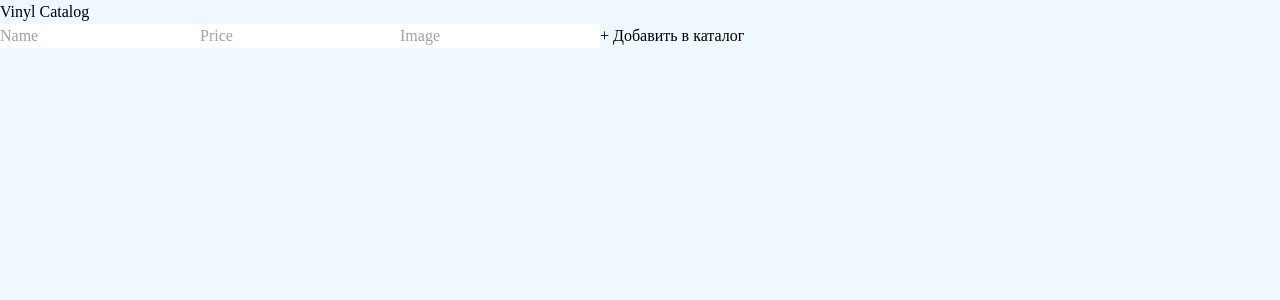
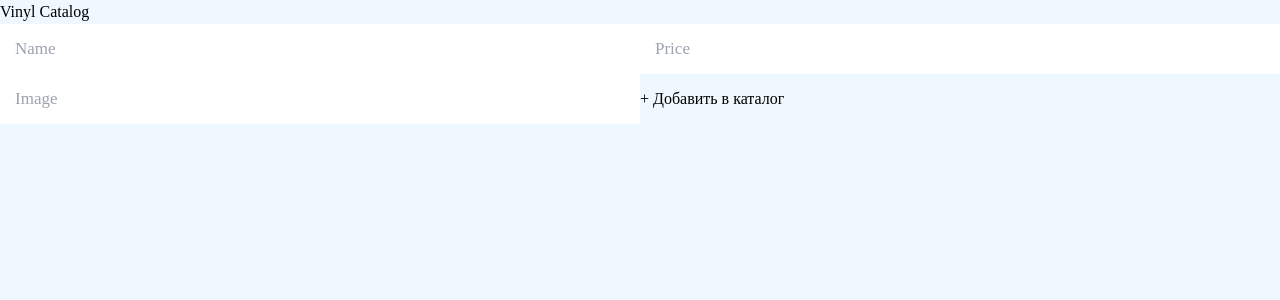
Before and after one commit to catharsis911/vinyl-project, a React (Vite) app: page / in a window 1280 px wide. Shown: the top 300 px of the page. Built offline with nearby package versions, Linux system fonts and the light colour scheme.

Commit message:
added css for single vinyl

```diff
--- a/src/Components/AddVinylForm.tsx
+++ b/src/Components/AddVinylForm.tsx
@@ -47,7 +47,7 @@ import Vinyl from '../models/Vinyl';
     console.log('new vinyl', newVinyl)
 
   return (
-    <form onSubmit={handleSubmit}>
+    <form onSubmit={handleSubmit} className='flex border-[2px] border-[#000] max-w-[520px] overflow-hidden flex-wrap'>
         <input
           name="title"
           type="text"
--- a/src/Components/SingleVinyl.tsx
+++ b/src/Components/SingleVinyl.tsx
@@ -23,7 +23,7 @@ const SingleVinyl: FC<SingleVinylProps> = ({vinyl, updateVinyl, deleteVinyl}) =>
  }
 
   return (
-    <div className='vinyl'>
+    <div className='vinyl bg-white border-[1px] border-[#ededed] flex flex-col relative p-[12px] mb-[22px]'>
      <img src={'/images/${vynil.img}'} alt={vinyl.title}/>
      <h2>{vinyl.title}</h2>
      <span>{vinyl.price} $</span>
--- a/src/index.css
+++ b/src/index.css
@@ -19,3 +19,12 @@ body {
 .icon {
   cursor: pointer;
 }
+form input {
+  width: 50%;
+  padding: 15px;
+  line-height: 1;
+  font-size: 17px;
+  border: 0;
+  background-color: #fff;
+
+}
```
